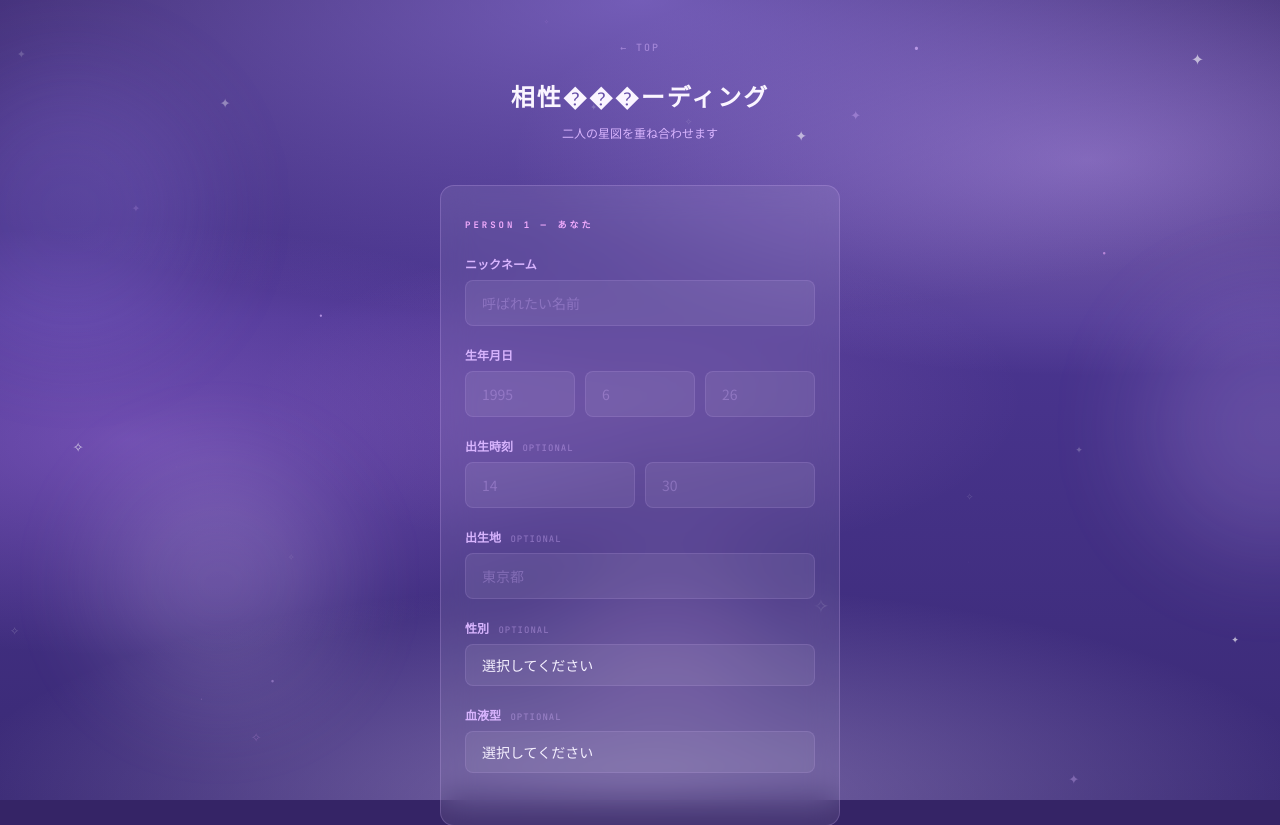
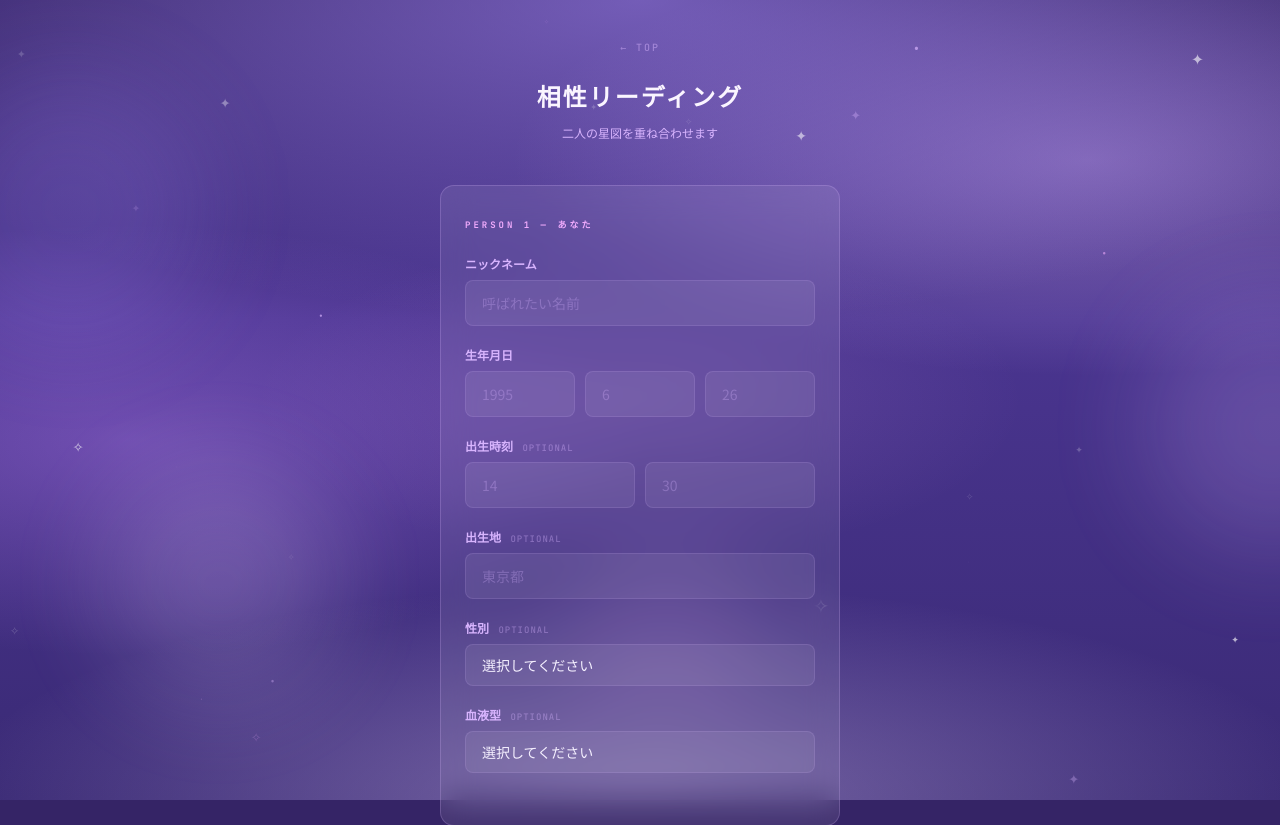
Before and after one commit to yuna-metisbel/fortune-reading-app, a FastAPI app: page /compatibility/new in a window 1280 px wide. Shown: the top 825 px of the page. Run offline with FastAPI, Linux system fonts and the light colour scheme; some libraries are stand-ins or nearby versions; some web fonts are replaced.

Commit message:
fix: 相性リーディングフォームのタイトル文字化けを修正
Co-Authored-By: Claude Opus 4.6 (1M context) <noreply@anthropic.com>

```diff
--- a/app/templates/compatibility_form.html
+++ b/app/templates/compatibility_form.html
@@ -4,7 +4,7 @@
 {% block content %}
 <div class="page-header" style="padding-top:32px;">
   <a href="/" class="back-link">← TOP</a>
-  <h1 class="page-title">相性���ーディング</h1>
+  <h1 class="page-title">相性リーディング</h1>
   <p class="page-sub">二人の星図を重ね合わせます</p>
 </div>
 
```
